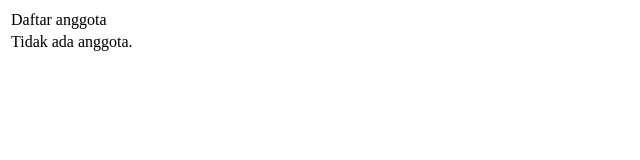
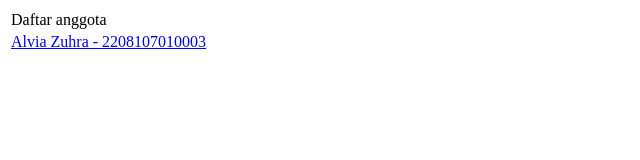
Before and after one commit to glennhkm/INF206-2020-A-EcoGuardian, a plain HTML site: page index.html in a window 1280 px wide. Shown: the whole page, without its empty margins (0-640 px from the left). Drawn offline with Linux system fonts and the light colour scheme.

Commit message:
2208107010003.html

```diff
--- a/index.html
+++ b/index.html
@@ -8,8 +8,8 @@
       <tr>
         <td>Daftar anggota</td>
       </tr>
-      <tr>
-        <td>Tidak ada anggota.</td>
+      <tr><td>
+        <a href ="2208107010003.html"> Alvia Zuhra - 2208107010003</a></td>
       </tr>
     </table>
   </body>
```
Also changed, not shown: 2208107010003.html (added, +12 -0 lines).
